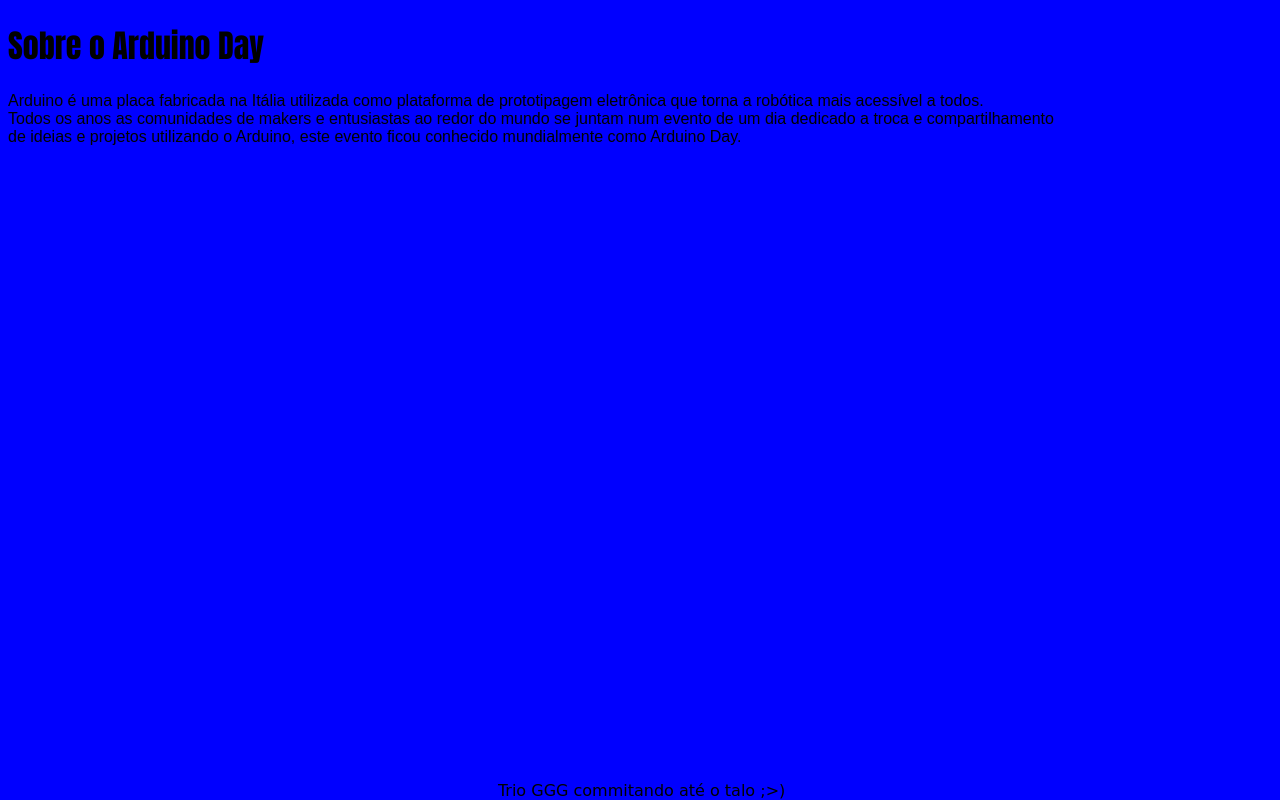
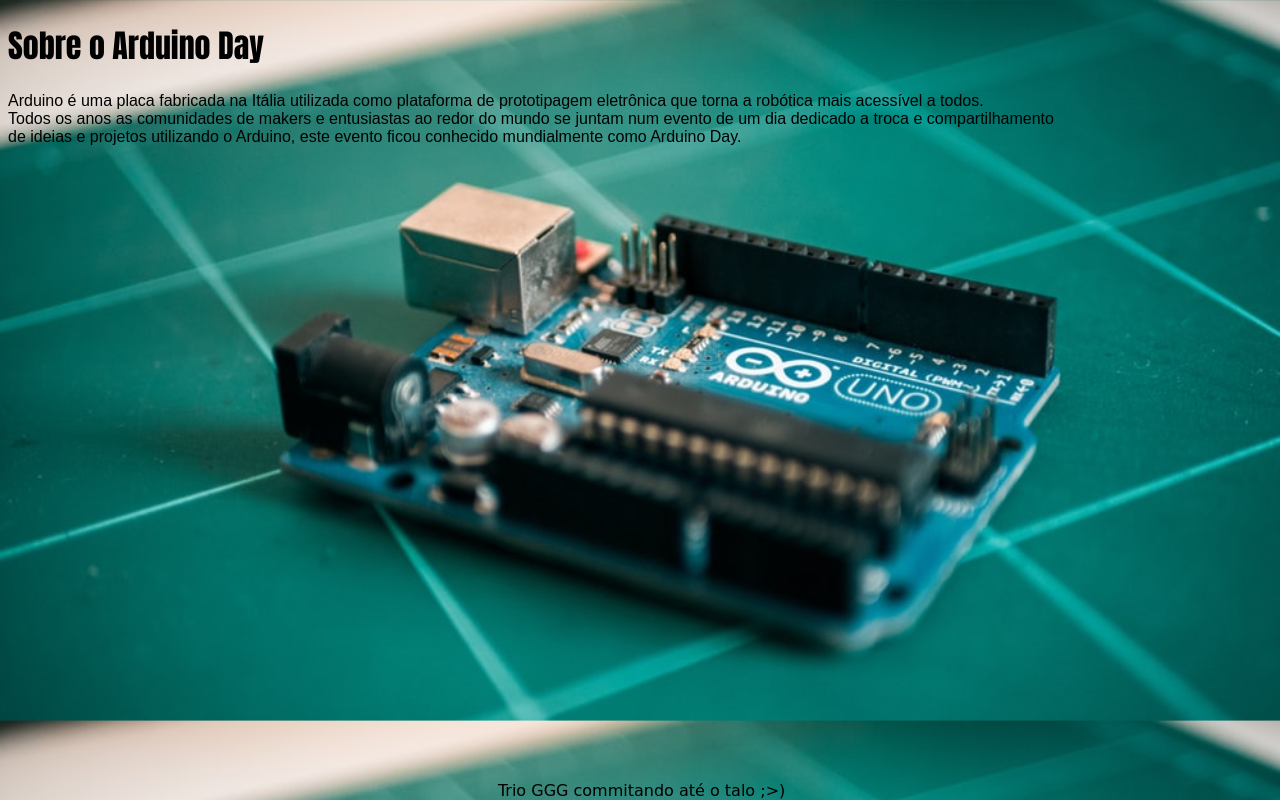
Before and after one commit to mIINguta/arduino-day, a plain HTML site: page index.html in a window 1280 px wide. Drawn offline with Linux system fonts and the light colour scheme.

Commit message:
Imagem de fundo add

```diff
--- a/style.css
+++ b/style.css
@@ -1,6 +1,6 @@
-body
-{
-		background-color: blue;
+body {
+ background-image: url("arduinoimage.jfif");
+ background-size: cover;
 }
 h1
 	{
```
